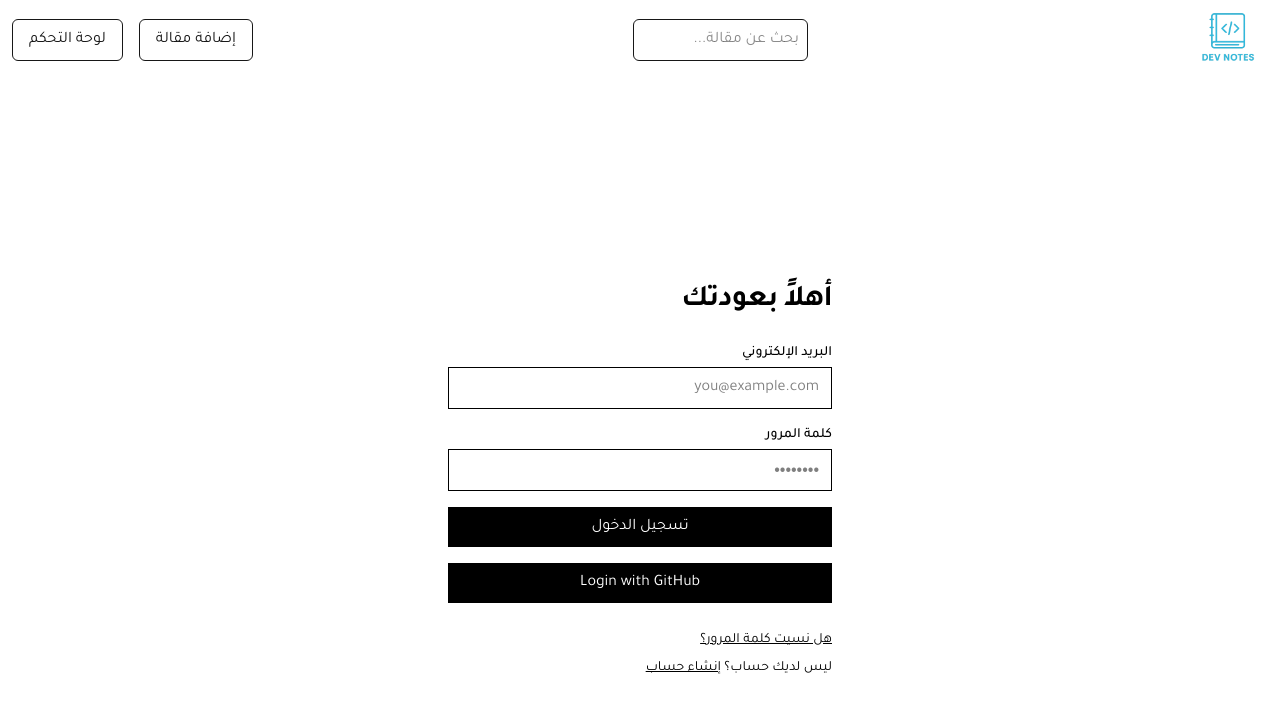
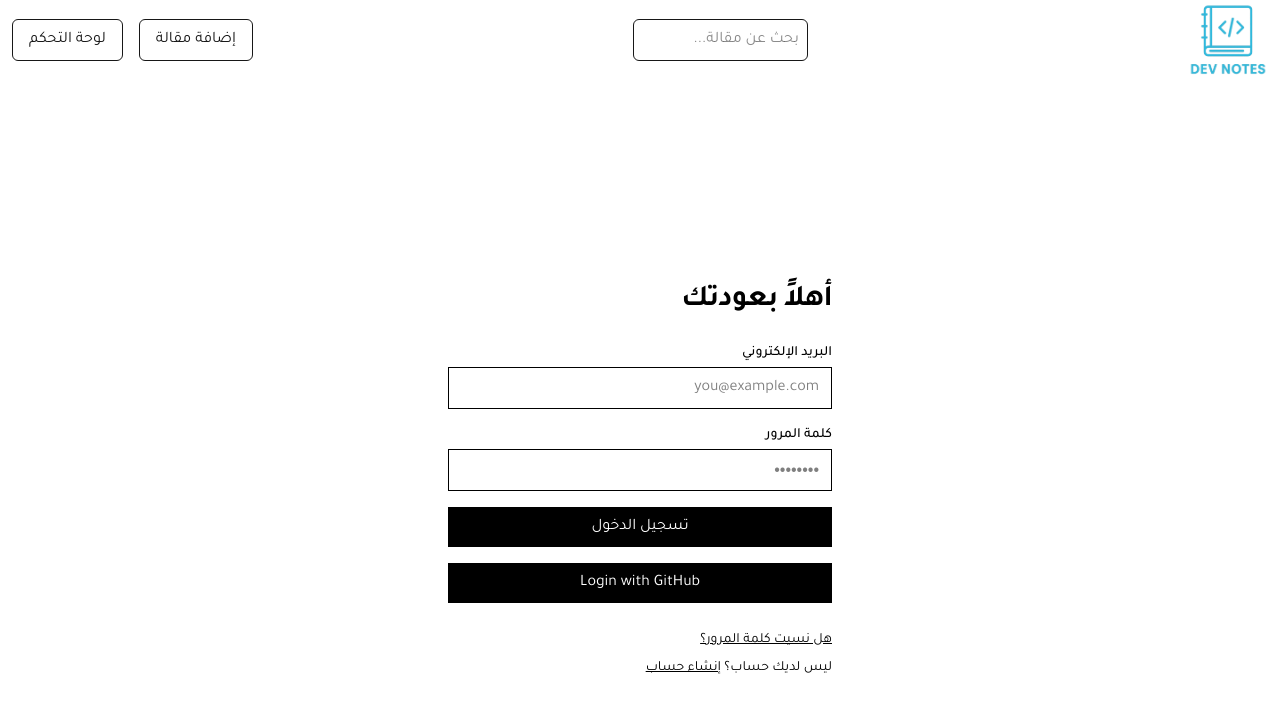
Before and after one commit to devayoub99/dev-blog, a Next.js app: page /login in a window 1280 px wide. Shown: the top 712 px of the page. Built offline with nearby package versions, Linux system fonts and the light colour scheme.

Commit message:
Increase Logo size

```diff
--- a/components/header.tsx
+++ b/components/header.tsx
@@ -11,7 +11,7 @@ export default async function Header() {
         <nav className="flex items-center">
           <Link href="/">
             <Image
-              src="/logo-transparent.png"
+              src="/logo-transparent-2.png"
               width={80}
               height={80}
               alt="Logo"
```
Also changed, not shown: public/logo-transparent-2.png (added).
